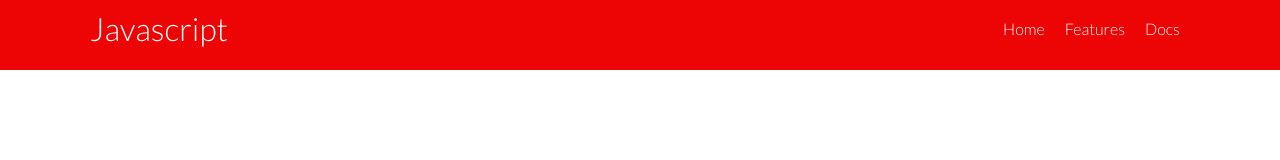
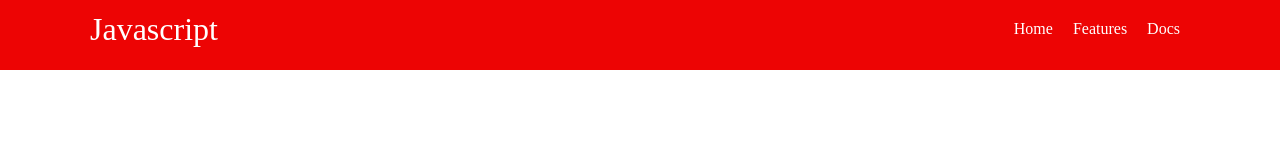
Before and after one commit to lab-brussels-1/loruki-group-3, a website: page index.html in a window 1280 px wide. Drawn offline with Linux system fonts and the light colour scheme.

Commit message:
fixed linting issues

```diff
--- a/styles/something.css
+++ b/styles/something.css
@@ -8,12 +8,6 @@
   box-sizing: border-box;
   padding: 0;
   margin: 0;
-}
-
-body {
-  font-family: "Lato", "sans-serif";
-  color: #333;
-  line-height: 1.6;
 }
 
 ul {
@@ -32,7 +26,8 @@
   margin: 10px 0;
 }
 
-/* Nav bar styling*/
+/* Nav bar styling */
+
 .navbar {
   background-color: var(--primary-color);
   color: white;
@@ -55,22 +50,18 @@
   border-right: 2px white solid;
 }
 
-.navbar .flex {
-  justify-content: space-between;
-}
-
-/*Showcase*/
-
-/*Utilities*/
-
-.container {
-  max-width: 1100px;
-  margin: 0 auto;
-}
-
 .flex {
   display: flex;
   justify-content: center;
   align-items: center;
   height: 100;
 }
+
+.navbar .flex {
+  justify-content: space-between;
+}
+
+.container {
+  max-width: 1100px;
+  margin: 0 auto;
+}
```
